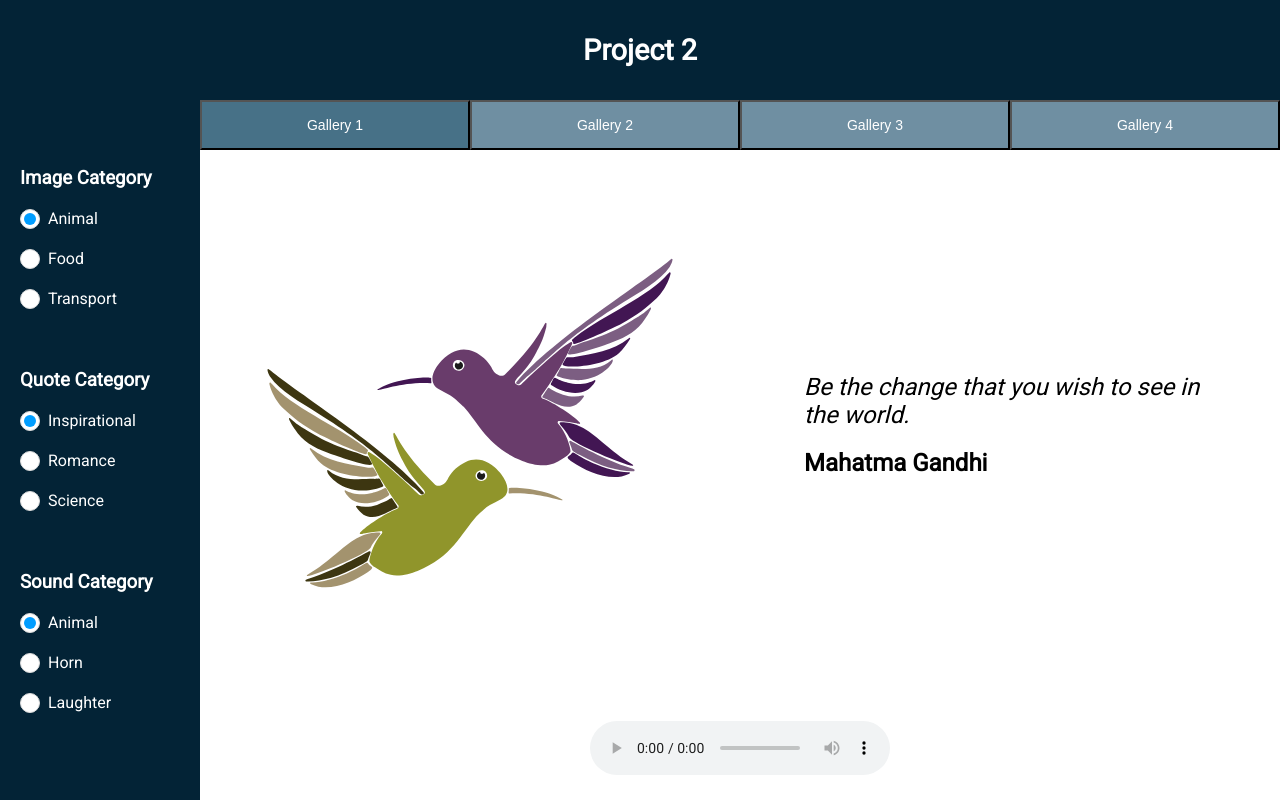
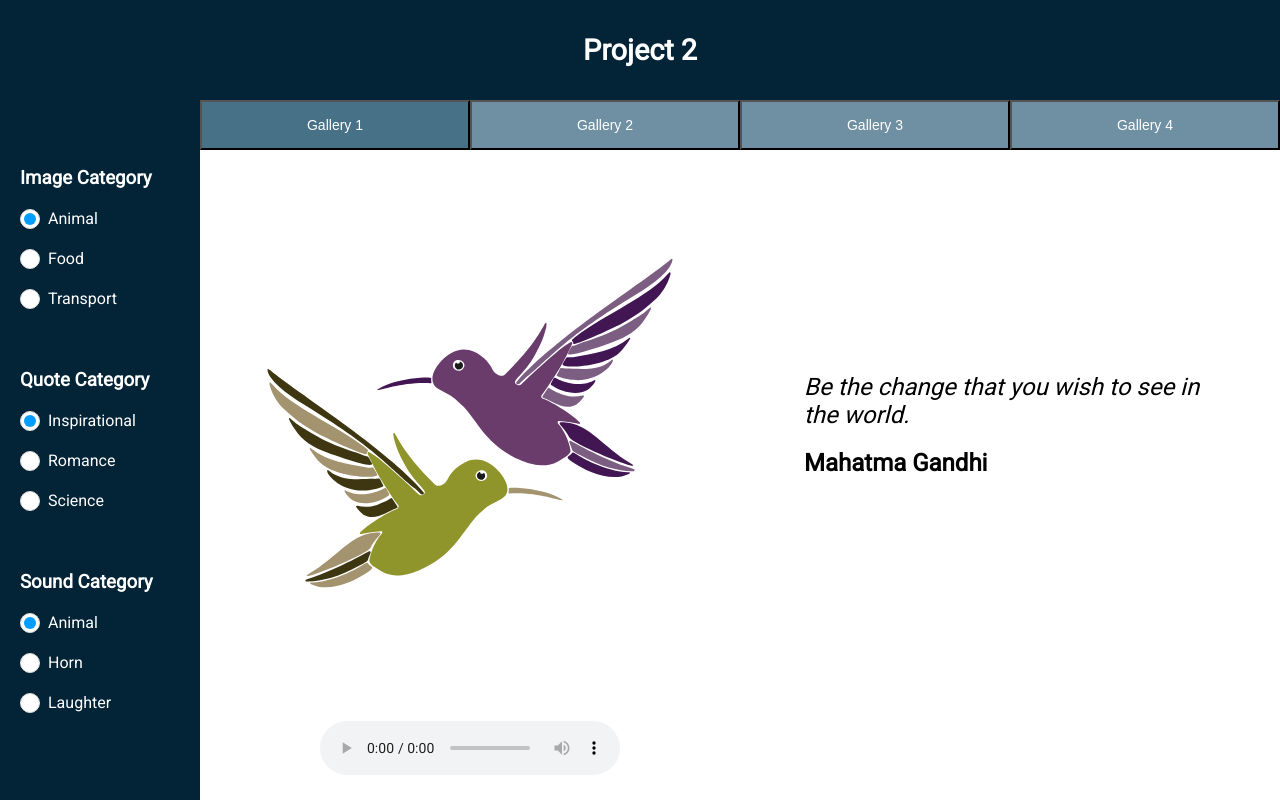
Before and after one commit to IT2810/it2810-webutvikling-h18-prosjekt-2-gruppe--10, a React (Create React App) app in the folder prosjekt2/: page / in a window 1280 px wide. Built offline with nearby package versions, Linux system fonts and the light colour scheme.

Commit message:
34 lydkomponent i egen js-fil

```diff
--- a/prosjekt2/src/App.js
+++ b/prosjekt2/src/App.js
@@ -2,6 +2,7 @@ import React, { Component } from "react";
 import CategoryMenu from './CategoryMenu';
 import "./App.css";
 import TabMenu from "./TabMenu.js";
+import Sound from "./Sound.js";
 
 class App extends Component {
   constructor(props) {
@@ -92,11 +93,11 @@ class App extends Component {
     return (
       <div className="App">
         <div className="App-header">
-          <div className={this.state.showMobileMenu ? "mobileMenuButton open" : "mobileMenuButton"} onClick={() => this.setState({showMobileMenu: !this.state.showMobileMenu})}/>
+          <div className={this.state.showMobileMenu ? "mobileMenuButton open" : "mobileMenuButton"} onClick={() => this.setState({ showMobileMenu: !this.state.showMobileMenu })} />
           <h1 className="App-title"> Project 2 </h1>
         </div>
-        <CategoryMenu showInMobile={this.state.showMobileMenu} onChangeFunc={this.handleCategoryChange}/>
-        <TabMenu handleClick={this.handleClick} activeTab={this.state.tabIndex}/>
+        <CategoryMenu showInMobile={this.state.showMobileMenu} onChangeFunc={this.handleCategoryChange} />
+        <TabMenu handleClick={this.handleClick} activeTab={this.state.tabIndex} />
 
         <div className="contentContainer">
           <div className="image"
@@ -108,10 +109,8 @@ class App extends Component {
             <p><b>{text.author}</b></p>
           </div>
 
-          <div className="sound">
-            {/* På load henter den ut korrekt lydfil etter valgt kategori og tab */}
-            <audio ref="audio_tag" src={`sound/${this.state.soundCategory}/${this.state.tabIndex}.mp3`} controls/>
-          </div>
+          {/* På load henter den ut korrekt lydfil etter valgt kategori og tab */}
+          <Sound category={this.state.soundCategory} filename={this.state.tabIndex} />
         </div>
       </div>
     );
--- /dev/null
+++ b/prosjekt2/src/Sound.js
@@ -0,0 +1,12 @@
+import React from "react";
+
+const Sound = ({ category, filename }) => {
+  return (
+    <div className="Sounds">
+      {/* På load henter den ut korrekt lydfil etter valgt kategori og tab */}
+      <audio type="audio/mpeg" src={`sound/${category}/${filename}.mp3`} controls />
+    </div>
+  );
+}
+
+export default Sound;
```
